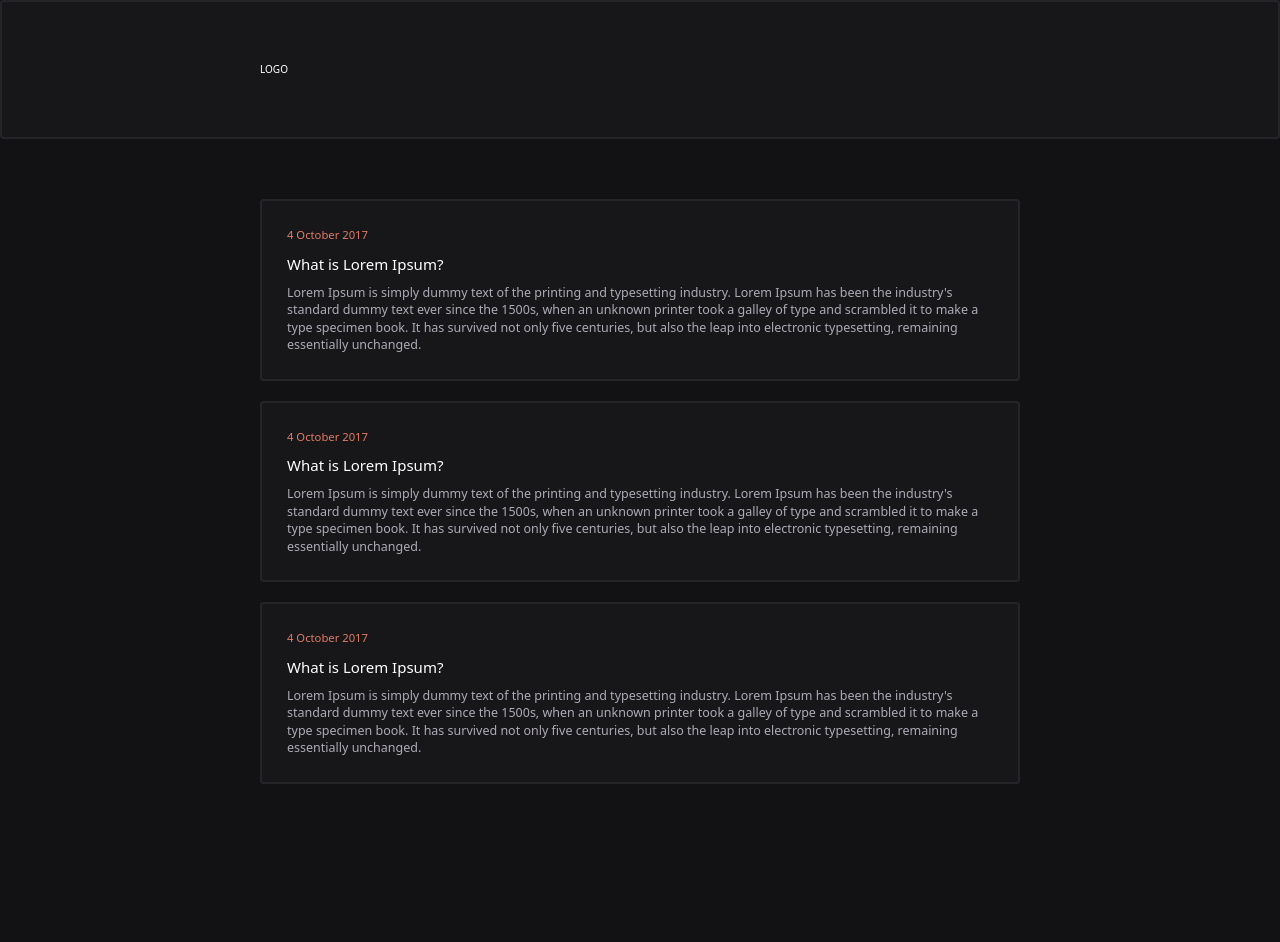
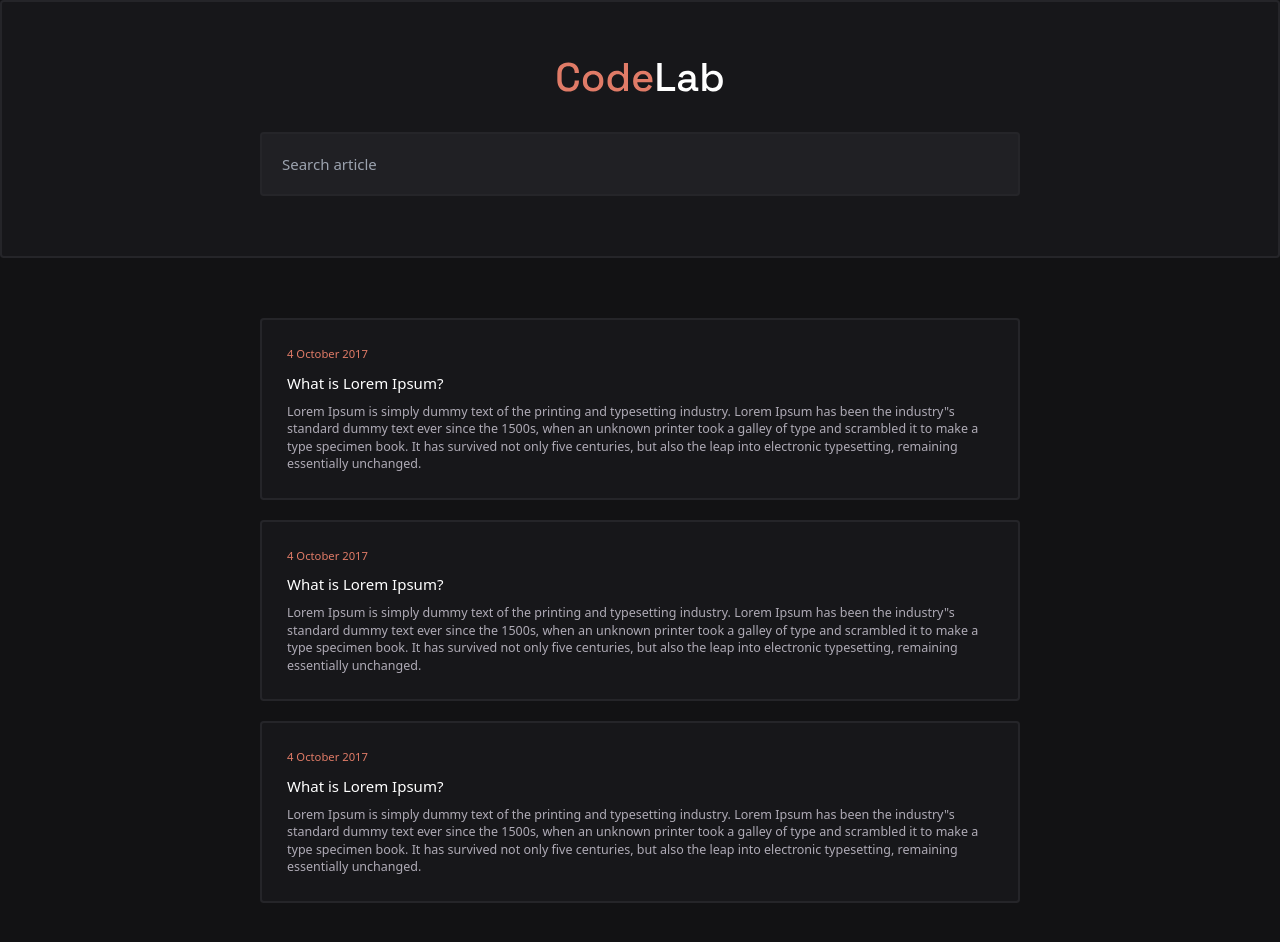
Before and after one commit to GabrielDeFreitas/codelab-blog, a React (Vite) app: page / in a window 1280 px wide. Shown: the top 942 px of the page. Before the commit the page ends 844 px from the top, so only its background shows below. Built offline with nearby package versions, Linux system fonts and the light colour scheme.

Commit message:
feat: create search layout and add logo page

```diff
--- a/index.html
+++ b/index.html
@@ -7,7 +7,7 @@
     <link rel="preconnect" href="https://fonts.gstatic.com" crossorigin>
     <link href="https://fonts.googleapis.com/css2?family=Space+Grotesk:wght@300..700&display=swap" rel="stylesheet">
     <meta name="viewport" content="width=device-width, initial-scale=1.0" />
-    <title>Vite + React + TS</title>
+    <title>CodeLab - Blog</title>
   </head>
   <body class="bg-dark-10">
     <div id="root"></div>
--- a/package.json
+++ b/package.json
@@ -1,5 +1,5 @@
 {
-  "name": "code-lab-blog",
+  "name": "CodeLab-blog",
   "private": true,
   "version": "0.0.0",
   "type": "module",
--- a/src/App.tsx
+++ b/src/App.tsx
@@ -1,11 +1,21 @@
+import Logo from "./assets/CodeLab.svg"
+
 function App() {
   return (
     <>
     <header className="bg-dark-20 border-2 border-dark-40 rounded-md">
-      <div className="py-24 px-8 m-auto max-w-7xl">
+      <div className="py-24 px-8 m-auto max-w-7xl flex flex-col justify-center items-center gap-16">
         <nav>
-          <a href="/" className="text-dark-60">LOGO</a>
+          <a href="/" className="text-dark-60">
+          <img src={Logo} alt="codelab logo" />
+          </a>
         </nav>
+        <div className="w-full">
+          <label htmlFor="search" className="sr-only">
+            Search
+          </label>
+          <input id="search" type="text" placeholder="Search article" className="w-full p-8 rounded-md font-medium text-2xl text-dark-50 bg-dark-30 border-2 border-dark-40"/>
+        </div>
       </div>
     </header>
       <main className="m-auto py-24 px-8 max-w-7xl grid grid-cols-12 gap-8" role="main">
@@ -14,7 +24,7 @@ function App() {
             <time className="text-brand-color font-medium text-lg" dateTime="2017-10-04">4 October 2017</time>
             <h2 className="text-dark-60 font-medium text-2xl mt-4">What is Lorem Ipsum?</h2>
           </header>
-          <p className="text-dark-50 font-medium text-xl mt-4">Lorem Ipsum is simply dummy text of the printing and typesetting industry. Lorem Ipsum has been the industry's standard dummy text ever since the 1500s,
+          <p className="text-dark-50 font-medium text-xl mt-4">Lorem Ipsum is simply dummy text of the printing and typesetting industry. Lorem Ipsum has been the industry"s standard dummy text ever since the 1500s,
             when an unknown printer took a galley of type and scrambled it to make a type specimen book. It has survived not only five centuries, but also the leap into electronic typesetting, remaining essentially unchanged. </p>
         </article>
 
@@ -23,7 +33,7 @@ function App() {
             <time className="text-brand-color font-medium text-lg" dateTime="2017-10-04">4 October 2017</time>
             <h2 className="text-dark-60 font-medium text-2xl mt-4">What is Lorem Ipsum?</h2>
           </header>
-          <p className="text-dark-50 font-medium text-xl mt-4">Lorem Ipsum is simply dummy text of the printing and typesetting industry. Lorem Ipsum has been the industry's standard dummy text ever since the 1500s,
+          <p className="text-dark-50 font-medium text-xl mt-4">Lorem Ipsum is simply dummy text of the printing and typesetting industry. Lorem Ipsum has been the industry"s standard dummy text ever since the 1500s,
             when an unknown printer took a galley of type and scrambled it to make a type specimen book. It has survived not only five centuries, but also the leap into electronic typesetting, remaining essentially unchanged. </p>
         </article>
 
@@ -32,7 +42,7 @@ function App() {
             <time className="text-brand-color font-medium text-lg" dateTime="2017-10-04">4 October 2017</time>
             <h2 className="text-dark-60 font-medium text-2xl mt-4">What is Lorem Ipsum?</h2>
           </header>
-          <p className="text-dark-50 font-medium text-xl mt-4">Lorem Ipsum is simply dummy text of the printing and typesetting industry. Lorem Ipsum has been the industry's standard dummy text ever since the 1500s,
+          <p className="text-dark-50 font-medium text-xl mt-4">Lorem Ipsum is simply dummy text of the printing and typesetting industry. Lorem Ipsum has been the industry"s standard dummy text ever since the 1500s,
             when an unknown printer took a galley of type and scrambled it to make a type specimen book. It has survived not only five centuries, but also the leap into electronic typesetting, remaining essentially unchanged. </p>
         </article>
       </main>
```
Also changed, not shown: src/assets/CodeLab.svg (added), 1 other file (tests, documents, lock files or other folders).
